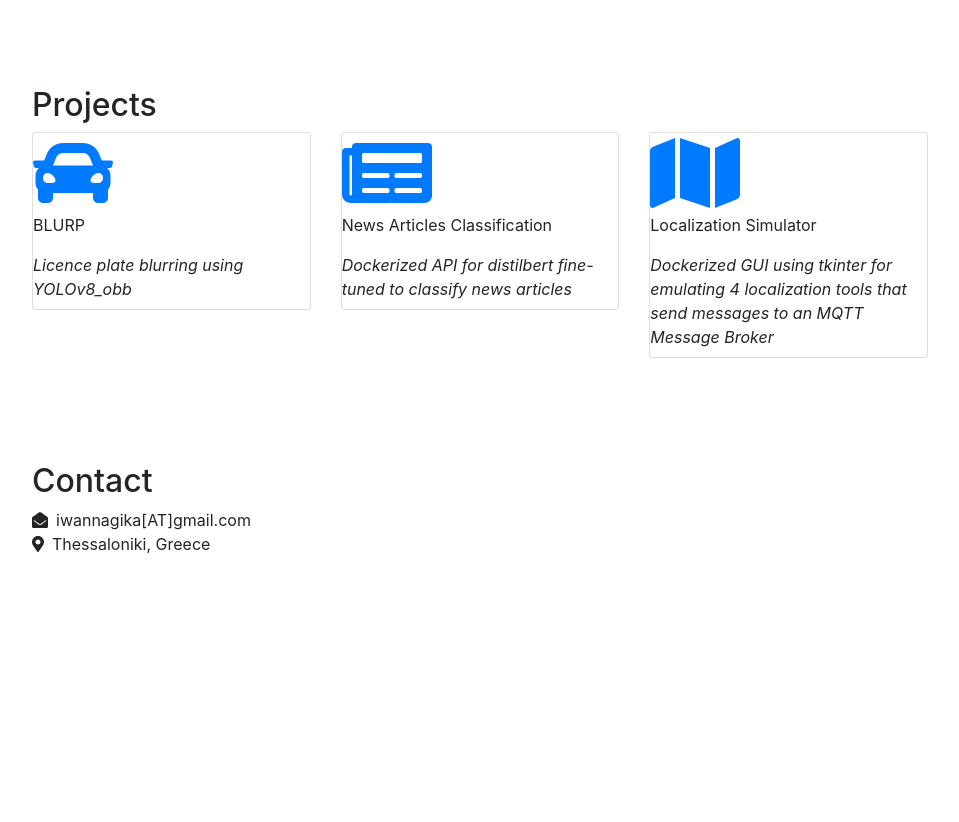
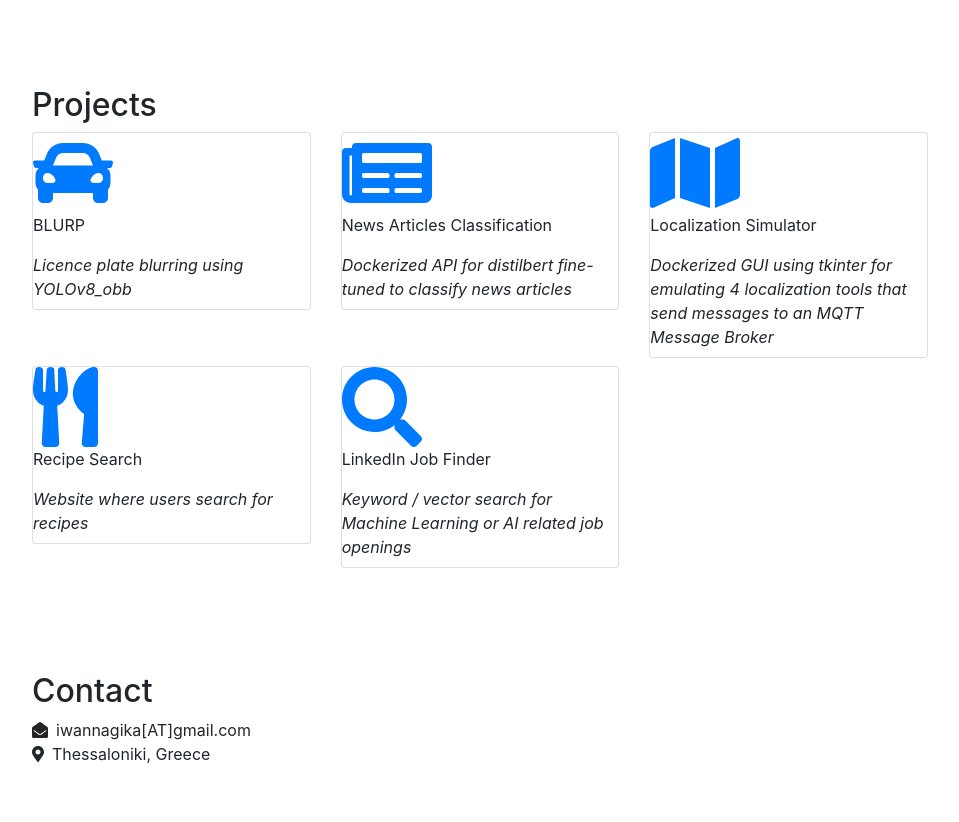
Before and after one commit to ioannagkika/ioannagkika.github.io, a website with bundled scripts: page index.html in a window 1280 px wide. Shown: the part 1799-2621 px from the top of the page, without its empty margins (304-1263 px from the left). Before the commit the page ends 2411 px from the top, so only its background shows below. Built offline with nearby package versions, Linux system fonts and the light colour scheme; a web font is replaced by a local one.

Commit message:
new projects

```diff
--- a/index.html
+++ b/index.html
@@ -301,6 +301,31 @@
               </div>
             </div>
           </div>
+          <div class="row">
+            <div class="col-12 col-md-6 col-lg-4">
+              <div class="card mb-2">
+                <ul class="fa-ul mb-2 ml-0">
+                    <a href="https://github.com/ioannagkika/recipe_search">
+                      <i class="fas fa-utensils fa-5x"></i></a>
+                      <p>Recipe Search</p>
+                      <i> Website where users search for recipes</i>
+                </ul>
+              </div>
+            </div>
+            <div class="col-12 col-md-6 col-lg-4">
+              <div class="card mb-2">
+                <ul class="fa-ul mb-2 ml-0">
+                    <a href="https://github.com/ioannagkika/linkedin_job_finder">
+                      <i class="fas fa-search fa-5x"></i></a>
+                      <p>LinkedIn Job Finder</p>
+                      <i>Keyword / vector search for Machine Learning or AI related job openings</i>
+                </ul>
+              </div>
+            </div>
+          </div>
+
+
+          </div>
         </div>
       </section>
 
```
